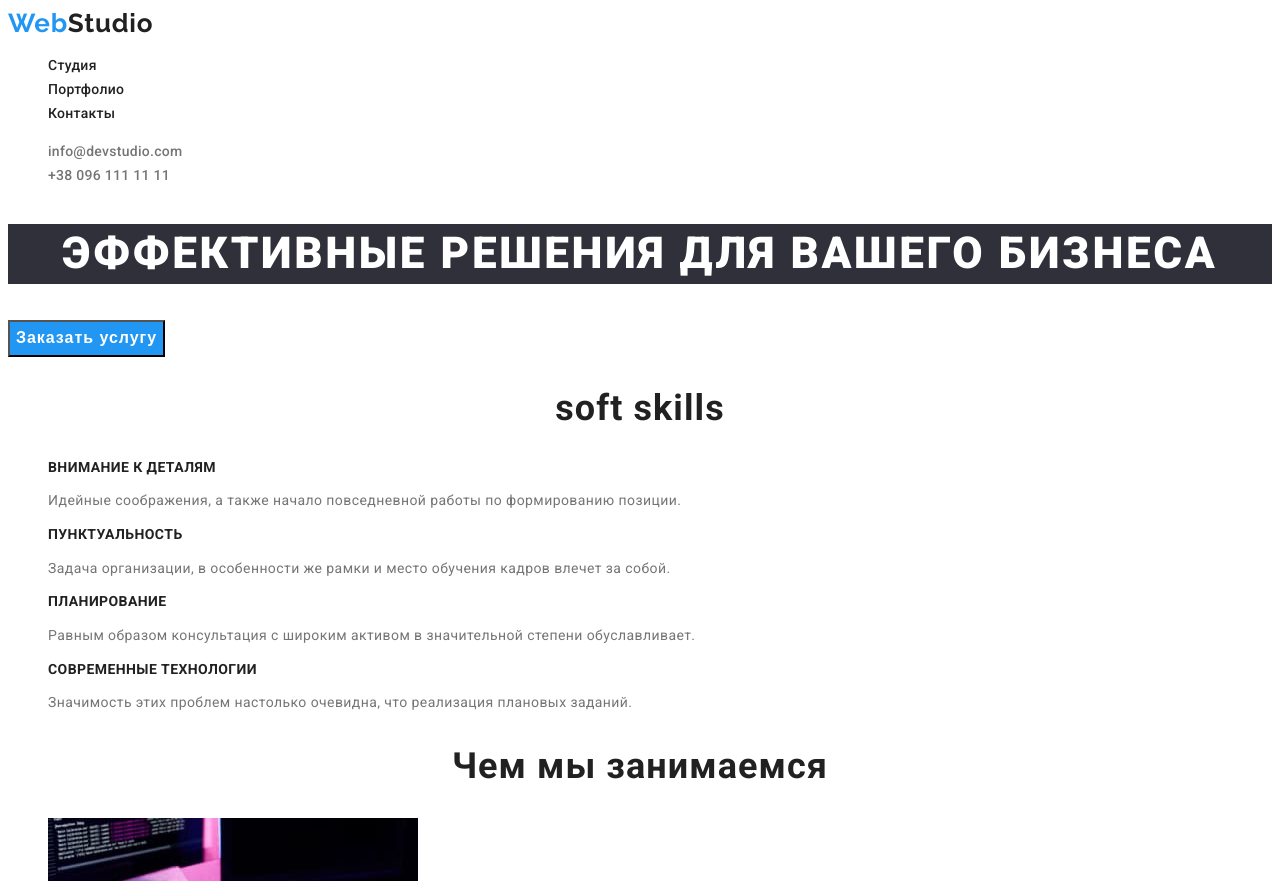
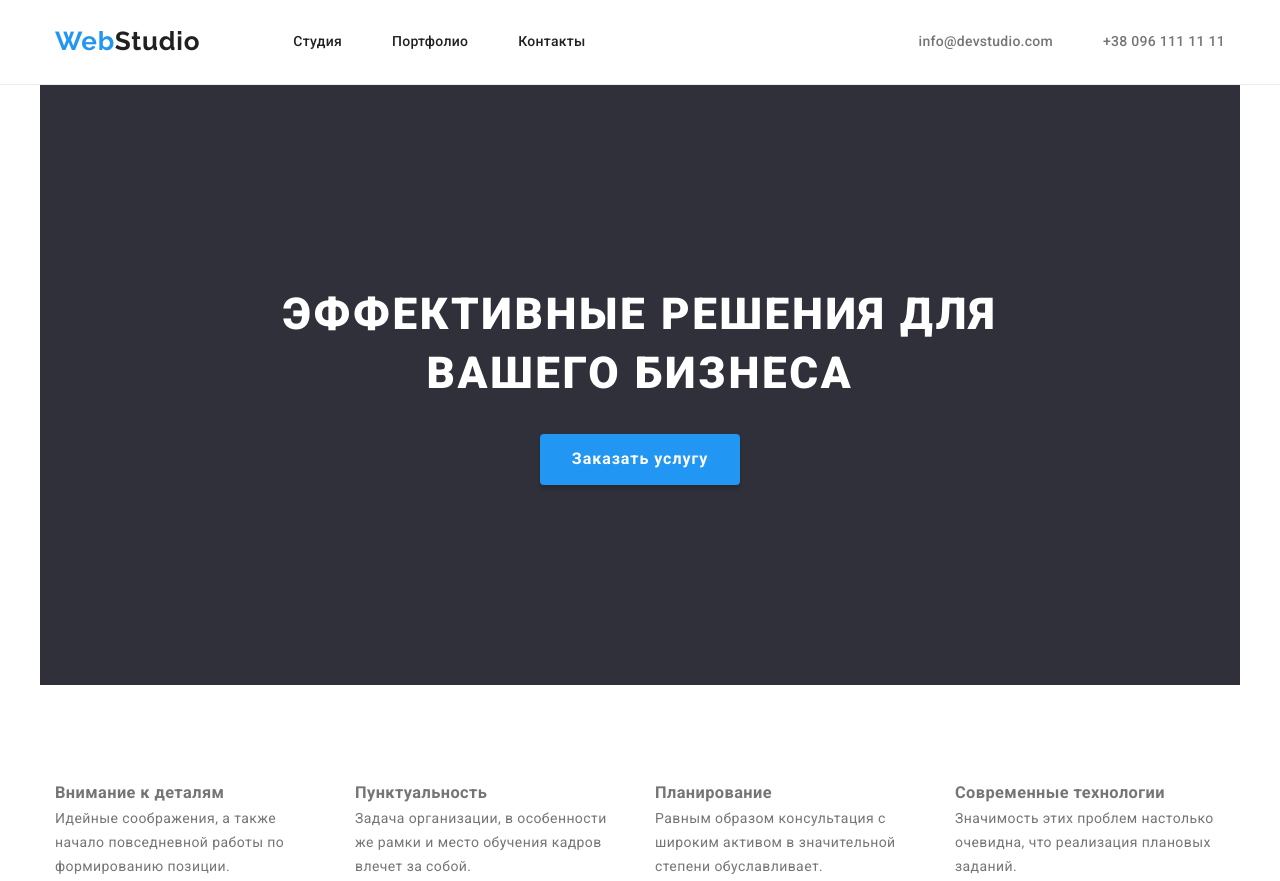
Before and after one commit to kotemore/goit-markup-hw-03, a plain HTML site: page index.html in a window 1280 px wide. Shown: the top 881 px of the page. Drawn offline with nearby package versions, Linux system fonts and the light colour scheme.

Commit message:
фіксення багів

```diff
--- a/css/styles.css
+++ b/css/styles.css
@@ -18,14 +18,76 @@ body {
 	letter-spacing: 0.03em;
 }
 
+/* Обнуление-скрытие  */
+
 ul {
 	list-style: none;
+	margin: 0px;
+	padding: 0px;
 }
 
+h1,
+h2,
+h3,
+h4,
+h5,
+h6,
+p {
+	margin: 0px;
+}
+.visually-hidden {
+	position: absolute;
+	width: 1px;
+	height: 1px;
+	margin: -1px;
+	border: 0;
+	padding: 0;
+	white-space: nowrap;
+	clip-path: inset(100%);
+	clip: rect(0 0 0 0);
+	overflow: hidden;
+}
+
+.container {
+	width: 1200px;
+	padding-left: 15px;
+	padding-right: 15px;
+	margin: 0 auto;
+}
+
+img {
+	display: block;
+}
+
+.section {
+	padding-top: 94px;
+	padding-bottom: 94px;
+}
+/* Header */
+
+.header {
+	border-bottom: 1px solid #ececec;
+}
+
+.header-div.container {
+	display: flex;
+	align-items: center;
+}
+
+.nav {
+	display: flex;
+	align-items: center;
+}
+
+.nav-container {
+	display: flex;
+	align-items: center;
+}
 /* logo */
 
 .logo {
 	color: var(--secondary-font-color);
+	margin-right: 93px;
 
 	font-family: "Raleway", sans-serif;
 	font-weight: 700;
@@ -53,6 +115,17 @@ ul {
 
 /* nav */
 
+.nav-list {
+	display: flex;
+}
+.nav-item:not(:last-child) {
+	margin-right: 50px;
+}
+
+.nav .link.current {
+	color: var(--focus-color);
+}
+
 .nav .link {
 	color: var(--secondary-font-color);
 	text-decoration: none;
@@ -61,6 +134,10 @@ ul {
 	font-size: 14px;
 	line-height: 1.4;
 	letter-spacing: 0.02em;
+
+	display: block;
+	padding-top: 32px;
+	padding-bottom: 32px;
 }
 
 .nav .link:hover,
@@ -69,8 +146,16 @@ ul {
 }
 
 /* contacts */
+.contact {
+	display: flex;
+	margin-left: auto;
+}
 
 .contact .link {
+	display: block;
+	padding-top: 32px;
+	padding-bottom: 32px;
+
 	color: inherit;
 	text-decoration: none;
 
@@ -79,6 +164,9 @@ ul {
 	line-height: 1.4;
 	letter-spacing: 0.02em;
 }
+.contact-item:not(:last-child) {
+	margin-right: 50px;
+}
 .contact .link:hover,
 .contact .link:focus {
 	color: var(--focus-color);
@@ -86,13 +174,15 @@ ul {
 
 /* hero */
 
-.hero .title {
+.hero .container {
+	padding: 200px;
 	background-color: var(--footer-background-color);
 }
+.hero .title {
+	margin-top: 0;
+	margin-bottom: 30px;
 
-.hero .title {
 	color: var(--primary-background-color);
-
 	font-weight: 900;
 	font-size: 44px;
 	line-height: 1.36;
@@ -102,6 +192,10 @@ ul {
 }
 
 .button {
+	margin-left: auto;
+	margin-right: auto;
+	border-radius: 4px;
+	border-width: 0px;
 	color: var(--primary-background-color);
 	background-color: var(--focus-color);
 
@@ -112,16 +206,29 @@ ul {
 	align-items: center;
 	text-align: center;
 	letter-spacing: 0.06em;
+	box-shadow: 0px 4px 4px rgba(0, 0, 0, 0.15);
+}
+.hero .button {
+	padding: 10px 32px;
 }
 
 /* maine */
+.container .list {
+	display: flex;
+	align-items: center;
+}
+.text-list {
+	width: 270px;
+}
 
 .section.team {
 	background-color: var(--secondary-background-color);
+	padding-bottom: 94px;
 }
 
 .section-title {
 	color: var(--secondary-font-color);
+	margin-bottom: 50px;
 
 	font-weight: 700;
 	font-size: 36px;
@@ -132,20 +239,38 @@ ul {
 
 .list-title {
 	color: var(--secondary-font-color);
-
+	margin-bottom: 10px;
 	font-weight: 700;
 	font-size: 14px;
 	line-height: 1.1;
 	letter-spacing: 0.03em;
 	text-transform: uppercase;
 }
+.list .item:not(:last-child) {
+	margin-right: 30px;
+}
+.team .container {
+	background-color: var(--secondary-background-color);
+}
+.section.team .item {
+	background: var(--primary-background-color);
+}
 
+.list-padding-team {
+	padding-top: 30px;
+	padding-bottom: 30px;
+}
 .section.team .list-title {
+	color: var(--secondary-font-color);
+
+	margin-bottom: 10px;
+
 	font-weight: 500;
 	font-size: 16px;
 	line-height: 1.2;
 	text-align: center;
 	letter-spacing: 0.03em;
+	text-transform: none;
 }
 
 .position {
@@ -160,8 +285,26 @@ ul {
 
 footer {
 	background-color: var(--footer-background-color);
+	padding-top: 60px;
+	padding-bottom: 60px;
+}
+.container .address-list,
+.address {
+	display: block;
 }
 
+.address-footer {
+	margin-top: 20px;
+}
+
+.address-item .address-link:not(:last-child) {
+	margin-bottom: 9px;
+}
+
+.address-list .link:hover,
+.address-list .link:focus {
+	color: var(--focus-color);
+}
 .address-list.contact {
 	font-style: normal;
 	text-decoration: none;
@@ -183,10 +326,25 @@ footer {
 /* ---portfolio--- */
 
 /* filter button */
+.btn-list {
+	display: flex;
+	justify-content: center;
+	margin-bottom: 34px;
+}
+
+/* Якщо так пишу (строчка 340), намагаючись зняти 8рх в останній кнопці, чомусь марджини не працюють.
+Якщо прибрати нот:ласт чайлд, то марджини працюють,
+але в останній кнопці зайвий марджин звісно лишається.  Допоможіть зрозуміти чому.
+Аналогічно не працює строчка 300*/
+
+.btn-portfolio .button:not(:last-child) {
+	margin-right: 8px;
+}
 
 .btn-list .button {
 	color: var(--footer-background-color);
 	background-color: var(--secondary-background-color);
+	padding: 6px 22px;
 
 	font-family: inherit;
 	font-weight: 500;
@@ -211,7 +369,7 @@ footer {
 
 .link-title {
 	color: var(--secondary-font-color);
-
+	margin-bottom: 4px;
 	font-weight: 700;
 	font-size: 18px;
 	line-height: 2;
@@ -219,6 +377,7 @@ footer {
 }
 
 .title-description {
+	font-weight: 400;
 	font-size: 16px;
 	line-height: 1.9;
 	letter-spacing: 0.03em;
--- a/index.html
+++ b/index.html
@@ -10,102 +10,120 @@
     <link rel="preconnect" href="https://fonts.gstatic.com" crossorigin>
     <link href="https://fonts.googleapis.com/css2?family=Raleway:wght@700&family=Roboto:wght@400;500;700;900&display=swap"
         rel="stylesheet">
+    <link rel="stylesheet" href="https://cdnjs.cloudflare.com/ajax/libs/modern-normalize/1.0.0/modern-normalize.min.css" />
     <link rel="stylesheet" href="./css/styles.css">
 </head>
 
 <body>
-    <header>
+    <header class="header">
+        <div class="header-div container">
             <nav class="nav">
-                <a href="" class="logo"><span class="logo-blue">Web</span>Studio</a>
-            <ul class="nav-list">
-                <li><a href="./index.html" class="link">Студия</a></li>
-                <li><a href="./portfolio.html" class="link current">Портфолио</a></li>
-                <li><a href="" class="link">Контакты</a></li>
+                <a href="./index.html" class="logo"><span class="logo-blue">Web</span>Studio</a>
+            <ul class="nav-list list">
+                <li class="nav-item"><a href="./index.html" class="link">Студия</a></li>
+                <li class="nav-item"><a href="./portfolio.html" class="link">Портфолио</a></li>
+                <li class="nav-item"><a href="" class="link">Контакты</a></li>
             </ul>
             </nav>
-        <ul class="contact">
-            <li><a href="mailto:info@devstudio.com" class="link">info@devstudio.com</a></li>
-            <li><a href="tel:+380961111111" class="link">+38 096 111 11 11</a></li>
+            <ul class="contact list">
+                <li class="contact-item"><a href="mailto:info@devstudio.com" class="link">info@devstudio.com</a></li>
+                <li class="contact-item"><a href="tel:+380961111111" class="link">+38 096 111 11 11</a></li>
             </ul>
-
+        </div>
     </header>
 
     <main>
         <section class="hero">
+            <div class="container">
                 <h1 class="title">Эффективные решения для вашего бизнеса</h1>
                 <button type="button" class="button">Заказать услугу</button>
-
+            </div>
         </section>
 
-        <section class="section">
+        <section class="section-softskill section">
+            <div class="container">
             <!-- заголовок секции - нет на макете -->
-            <h2 class="section-title">soft skills</h2>
-            <ul class="list">
-                <li>
-                    <h3 class="list-title">Внимание к деталям</h3>
-                    <p>Идейные соображения, а также начало повседневной работы по формированию позиции.</p>
+            <h2 class="visually-hidden">soft skills</h2>
+            <ul class="softskill-list list">
+                <li class="item">
+                    <h3 class="list-title-softskill">Внимание к деталям</h3>
+                    <p class="text-list">Идейные соображения, а также начало повседневной работы по формированию позиции.</p>
                 </li>
-                <li>
-                    <h3 class="list-title">Пунктуальность</h3>
-                    <p>Задача организации, в особенности же рамки и место обучения кадров влечет за собой.</p>
+                <li class="item">
+                    <h3 class="list-title-softskill">Пунктуальность</h3>
+                    <p class="text-list">Задача организации, в особенности же рамки и место обучения кадров влечет за собой.</p>
                 </li>
-                <li>
-                    <h3 class="list-title">Планирование</h3>
-                    <p>Равным образом консультация с широким активом в значительной степени обуславливает.</p>
+                <li class="item">
+                    <h3 class="list-title-softskill">Планирование</h3>
+                    <p class="text-list">Равным образом консультация с широким активом в значительной степени обуславливает.</p>
                 </li>
-                <li>
-                    <h3 class="list-title">Современные технологии</h3>
-                    <p>Значимость этих проблем настолько очевидна, что реализация плановых заданий.</p>
+                <li class="item">
+                    <h3 class="list-title-softskill">Современные технологии</h3>
+                    <p class="text-list">Значимость этих проблем настолько очевидна, что реализация плановых заданий.</p>
                 </li>
             </ul>
+            </div>
         </section>
 
-        <section class="section">
+        <section class="section-work section">
+            <div class="container">
             <h2 class="section-title">Чем мы занимаемся</h2>
             <ul class="list">
-                <li><img src="images/img1.jpg" alt="Программирование" width="370"></li>
-                <li><img src="images/img2.jpg" alt="Аналитика" width="370"></li>
-                <li><img src="images/img3.jpg" alt="Дизайн" width="370"></li>
+                <li class="item"><img src="images/img1.jpg" alt="Программирование" width="370"></li>
+                <li class="item"><img src="images/img2.jpg" alt="Аналитика" width="370"></li>
+                <li class="item"><img src="images/img3.jpg" alt="Дизайн" width="370"></li>
             </ul>
+            </div>
         </section>
 
         <section class="section team">
+            <div class="team container">
             <h2 class="section-title">Наша команда</h2>
             <ul class="list">
-                <li>
+                <li class="item">
                     <img src="images/img4.jpg" alt="Игорь Демьяненко" width="270">
+                    <div class="list-padding-team">
                         <h3 class="list-title">Игорь Демьяненко</h3>
                         <p class="position">Product Designer</p>
+                    </div>
                 </li>
-                <li>
+                <li class="item">
                     <img src="images/img5.jpg" alt="Ольга Репина" width="270">
+                    <div class="list-padding-team">
                         <h3 class="list-title">Ольга Репина</h3>
                         <p class="position">Frontend Developer</p>
-                </li>
-                <li>
+                    </div>
+                <li class="item">
                     <img src="images/img6.jpg" alt="Николай Тарасов" width="270">
+                    <div class="list-padding-team">
                         <h3 class="list-title">Николай Тарасов</h3>
                         <p class="position">Marketing</p>
+                    </div>
                 </li>
-                <li>
+                <li class="item">
                     <img src="images/img7.jpg" alt="Михаил Ермаков" width="270">
+                    <div class="list-padding-team">
                         <h3 class="list-title">Михаил Ермаков</h3>
                         <p class="position">UI Designer</p>
+                    </div>
                 </li>
             </ul>
+            </div>
         </section>
     </main>
 
         <footer class="footer">
+            <div class="container">
                 <a href="./index.html" class="logo"><span class="logo-blue">Web</span><span class="logo-white">Studio</span></a>
-            <address>
-                <ul class="address-list contact">
+                <address class="address-footer">
+                <ul class="address-list address-item contact">
                     <li><a href="" class="address-link">г. Киев, пр-т Леси Украинки, 26</a></li>
-                    <li><a href="mailto:info@devstudio.com" class="link">info@devstudio.com</a></li>
-                    <li><a href="tel:+380961111111" class="link">+38 096 111 11 11</a></li>
+                    <li><a href="mailto:info@devstudio.com" class="address-link">info@devstudio.com</a></li>
+                    <li><a href="tel:+380961111111" class="address-link">+38 096 111 11 11</a></li>
 
                 </ul>
                 </address>
+            </div>
         </footer>
 
 
```
Also changed, not shown: portfolio.html (+20 -15 lines). Lines whose indentation alone changed are shown as unchanged.
